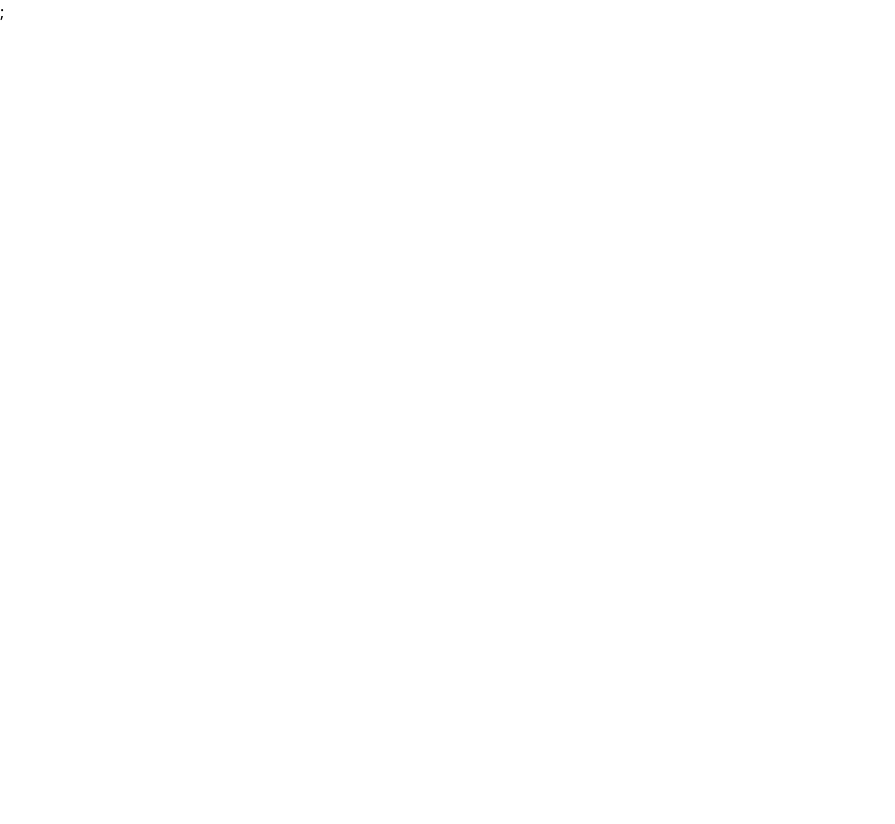
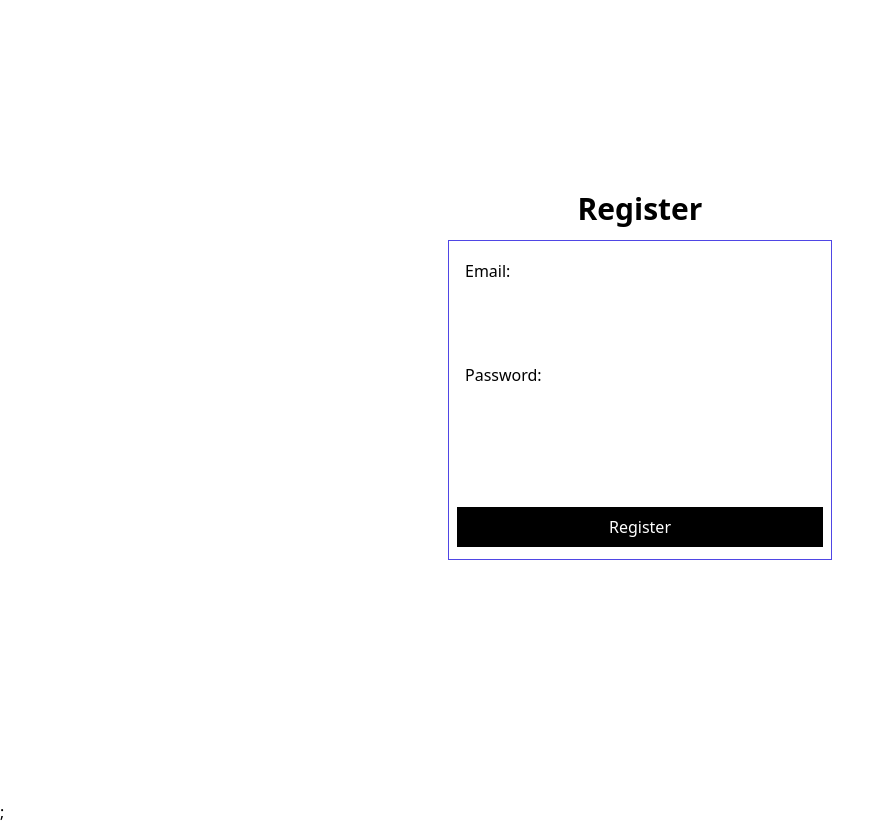
Before and after one commit to SaanCaba/movies-app, a Next.js app: page /register in a window 1280 px wide. Shown: the whole page, without its empty margins (0-895 px from the left). Before the commit the page ends 800 px from the top, so only its background shows below. Built offline with nearby package versions, Linux system fonts and the light colour scheme.

Commit message:
register firebase

```diff
--- a/package.json
+++ b/package.json
@@ -14,6 +14,7 @@
     "@types/react-dom": "18.0.11",
     "eslint": "8.37.0",
     "eslint-config-next": "13.2.4",
+    "firebase": "^9.18.0",
     "next": "13.2.4",
     "react": "18.2.0",
     "react-dom": "18.2.0",
--- a/src/appContext/context.tsx
+++ b/src/appContext/context.tsx
@@ -0,0 +1,43 @@
+import { create } from "domain";
+import { FirebaseError } from "firebase/app";
+import { createUserWithEmailAndPassword } from "firebase/auth";
+import React, { createContext, useContext, useEffect, useState } from "react";
+import { auth } from "../firebase.config";
+import { AppContext } from "../models/context.models";
+
+export const ContextApp = createContext<AppContext>({
+    user: null,
+    signup: () => {},
+});
+
+interface Props {
+    children: React.ReactNode;
+}
+
+export const useAppContext = (): AppContext => {
+    const context = useContext<AppContext>(ContextApp);
+    return context;
+};
+
+export function AppProvider({ children }: Props) {
+    const [user, setUser] = useState<string | null>(null);
+
+    const signup = async (
+        email: string,
+        password: string
+    ): Promise<void | string> => {
+        try {
+            await createUserWithEmailAndPassword(auth, email, password);
+        } catch (error) {
+            if (error instanceof FirebaseError) {
+                return error.code as string;
+            }
+        }
+    };
+
+    return (
+        <ContextApp.Provider value={{ user, signup }}>
+            {children}
+        </ContextApp.Provider>
+    );
+}
--- /dev/null
+++ b/src/firebase.config.ts
@@ -0,0 +1,15 @@
+// Import the functions you need from the SDKs you need
+import  { initializeApp } from "firebase/app";
+import {getAuth} from 'firebase/auth'
+
+const firebaseConfig = {
+  apiKey: process.env.NEXT_PUBLIC_FIREBASE_KEY,
+  authDomain: process.env.NEXT_PUBLIC_FIREBASE_DOMAIN,
+  projectId: process.env.NEXT_PUBLIC_FIREBASE_PROJECT_ID,
+  storageBucket: process.env.NEXT_PUBLIC_FIREBASE_STORAGE_BUCKET,
+  messagingSenderId: process.env.NEXT_PUBLIC_FIREBASE_SENDER_ID,
+  appId: process.env.NEXT_PUBLIC_FIREBASE_APP_ID
+};
+console.log(process.env.NEXT_PUBLIC_FIREBASE_KEY)
+export const app = initializeApp(firebaseConfig);
+export const auth = getAuth(app)
--- /dev/null
+++ b/src/models/context.models.ts
@@ -0,0 +1,4 @@
+export interface AppContext{
+    user: string | null,
+    signup: (email:string, password:string) => void
+}
--- a/src/pages/_app.tsx
+++ b/src/pages/_app.tsx
@@ -1,10 +1,13 @@
 import "../styles/globals.css";
 import type { AppProps } from "next/app";
+import { AppProvider } from "../appContext/context";
 
 export default function App({ Component, pageProps }: AppProps) {
     return (
         <>
-            <Component {...pageProps} />;
+            <AppProvider>
+                <Component {...pageProps} />;
+            </AppProvider>
         </>
     );
 }
--- a/src/pages/login/index.tsx
+++ b/src/pages/login/index.tsx
@@ -1,7 +1,24 @@
 import React from "react";
 
 const Login = () => {
-    return <div className="">xd</div>;
+    return (
+        <section className="h-screen flex flex-col justify-center items-center">
+            <form className="border border-indigo-600 h-2/5 w-1/5 flex flex-col justify-end items-center gap-6 p-2">
+                <h1 className="font-bold text-3xl">Login</h1>
+                <div className="flex w-full flex-col p-2">
+                    <label htmlFor="">Email:</label>
+                    <input className="w-full  p-2" type="email" />
+                </div>
+                <div className="flex w-full flex-col p-2 mb-12">
+                    <label htmlFor="">Password:</label>
+                    <input className="w-full p-2" type="password" />
+                </div>
+                <div className="w-full mb-1  bg-black text-center ">
+                    <button className=" text-white p-2 ">Login</button>
+                </div>
+            </form>
+        </section>
+    );
 };
 
 export default Login;
--- a/src/pages/register/index.tsx
+++ b/src/pages/register/index.tsx
@@ -1,7 +1,62 @@
-import React from "react";
+import { useRouter } from "next/navigation";
+import React, { FormEvent, useRef } from "react";
+import { useAppContext } from "../../appContext/context";
 
 const Register = () => {
-    return <div></div>;
+    const emailRef = useRef<HTMLInputElement | null>(null);
+    const passwordRef = useRef<HTMLInputElement | null>(null);
+
+    const { signup } = useAppContext();
+
+    const router = useRouter();
+
+    const handleSubmit = async (e: FormEvent<HTMLFormElement>) => {
+        e.preventDefault();
+        console.log(emailRef.current?.value);
+        console.log(passwordRef.current?.value);
+        const errResponse = await signup(
+            emailRef.current?.value as string,
+            passwordRef.current?.value as string
+        );
+        if (errResponse !== undefined) {
+            return console.log(errResponse);
+        }
+        router.push("/login");
+    };
+    console.log("xd");
+    return (
+        <section className="h-screen flex flex-col justify-center items-center">
+            <form
+                onSubmit={(e) => handleSubmit(e)}
+                className="border border-indigo-600 h-2/5 w-96 flex flex-col justify-end items-center gap-6 p-2"
+            >
+                <h1 className="font-bold text-3xl">Register</h1>
+                <div className="flex w-full flex-col p-2">
+                    <label htmlFor="">Email:</label>
+                    <input
+                        ref={emailRef}
+                        className="w-full p-2"
+                        type="email"
+                        name="email"
+                    />
+                </div>
+                <div className="flex w-full flex-col p-2 mb-12">
+                    <label htmlFor="">Password:</label>
+                    <input
+                        ref={passwordRef}
+                        className="w-full p-2"
+                        type="password"
+                        name="password"
+                    />
+                </div>
+                <div className="w-full mb-1  bg-black text-center ">
+                    <button type="submit" className="w-full text-white p-2 ">
+                        Register
+                    </button>
+                </div>
+            </form>
+        </section>
+    );
 };
 
 export default Register;
```
Also changed, not shown: 2 other files (tests, documents, lock files or other folders).
